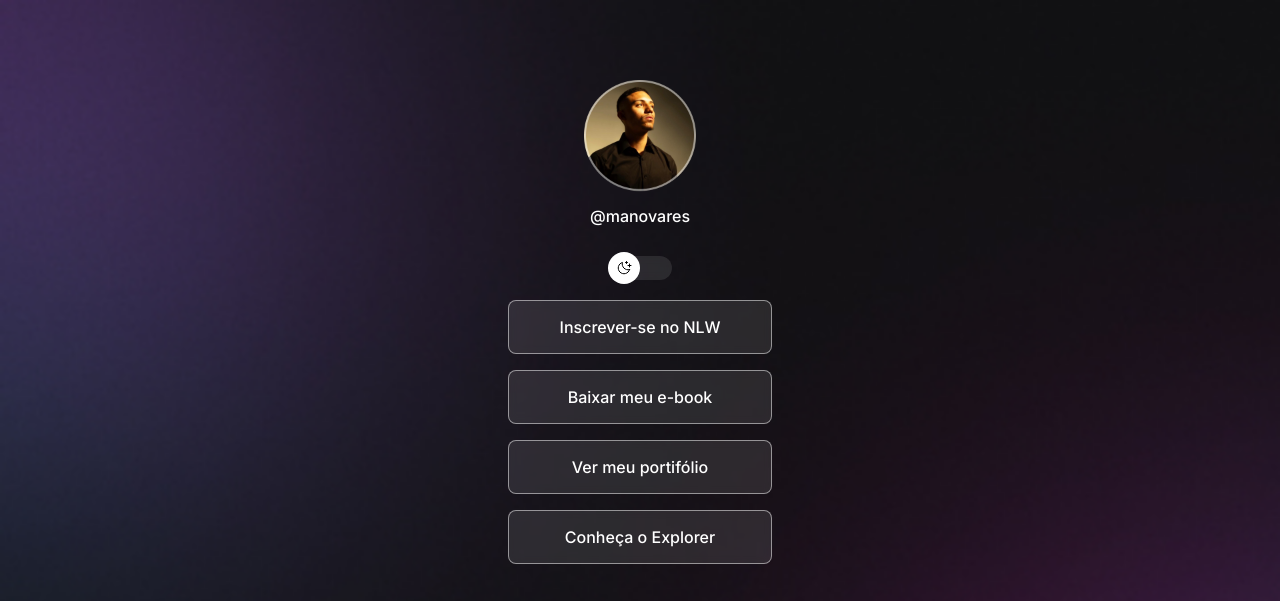
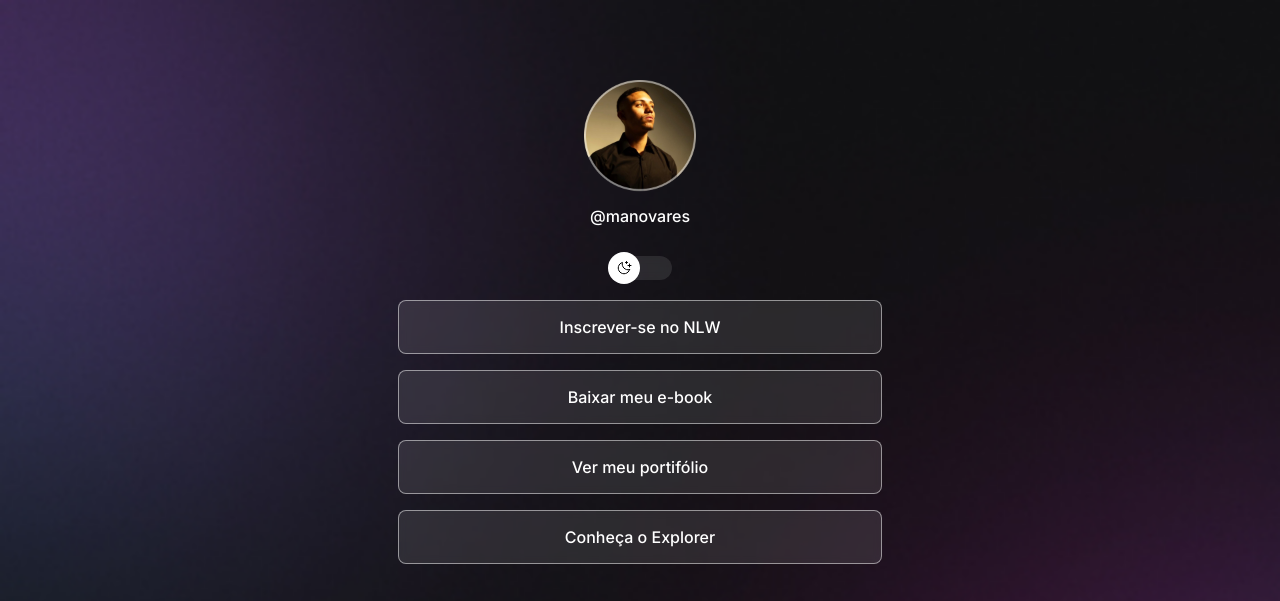
Before and after one commit to matheustavares689/projeto, a plain HTML site: page index.html in a window 1280 px wide. Shown: the top 601 px of the page. Drawn offline with nearby package versions, Linux system fonts and the light colour scheme.

Commit message:
ajust.contain

```diff
--- a/stlye.css
+++ b/stlye.css
@@ -43,7 +43,8 @@ body *{
 }
 
 #container {
-    width: 360px;
+    width: 100%px;
+    max-width: 580px;
    margin: 56px auto 0px;
    padding: 0 24px;
 }
```
